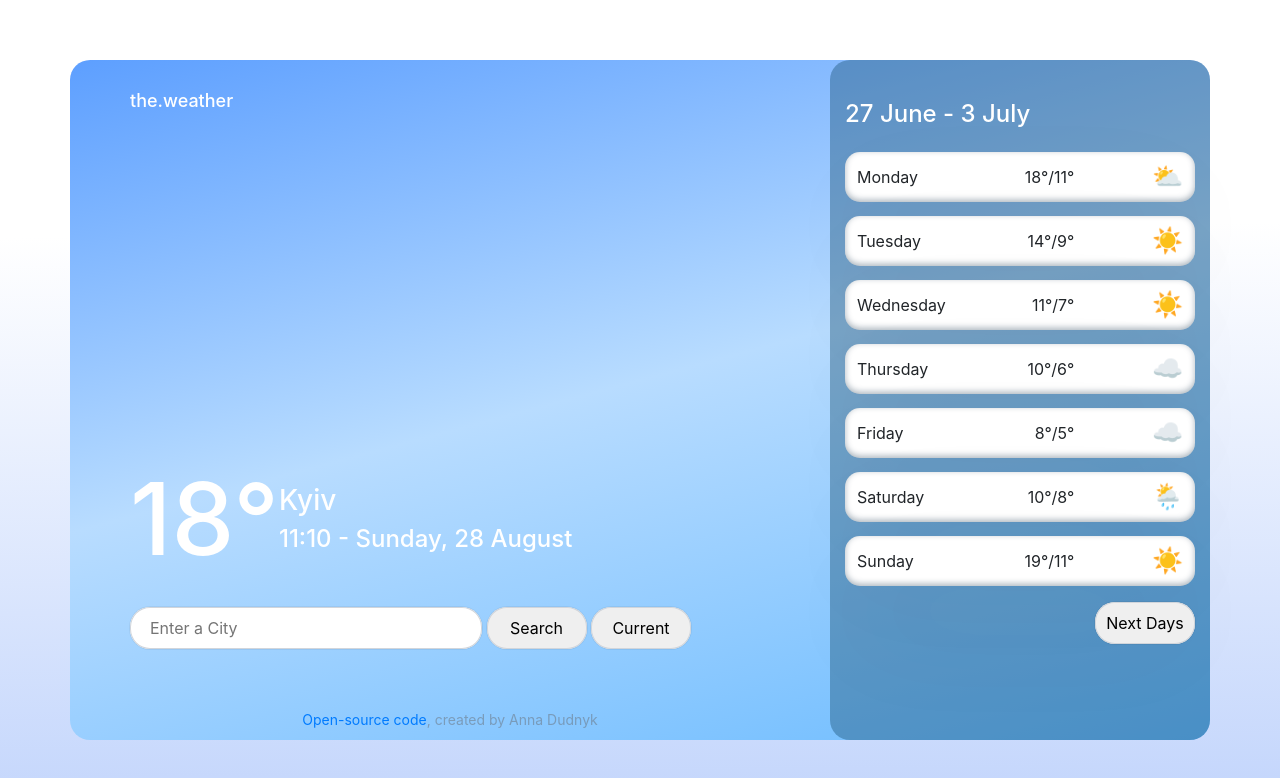
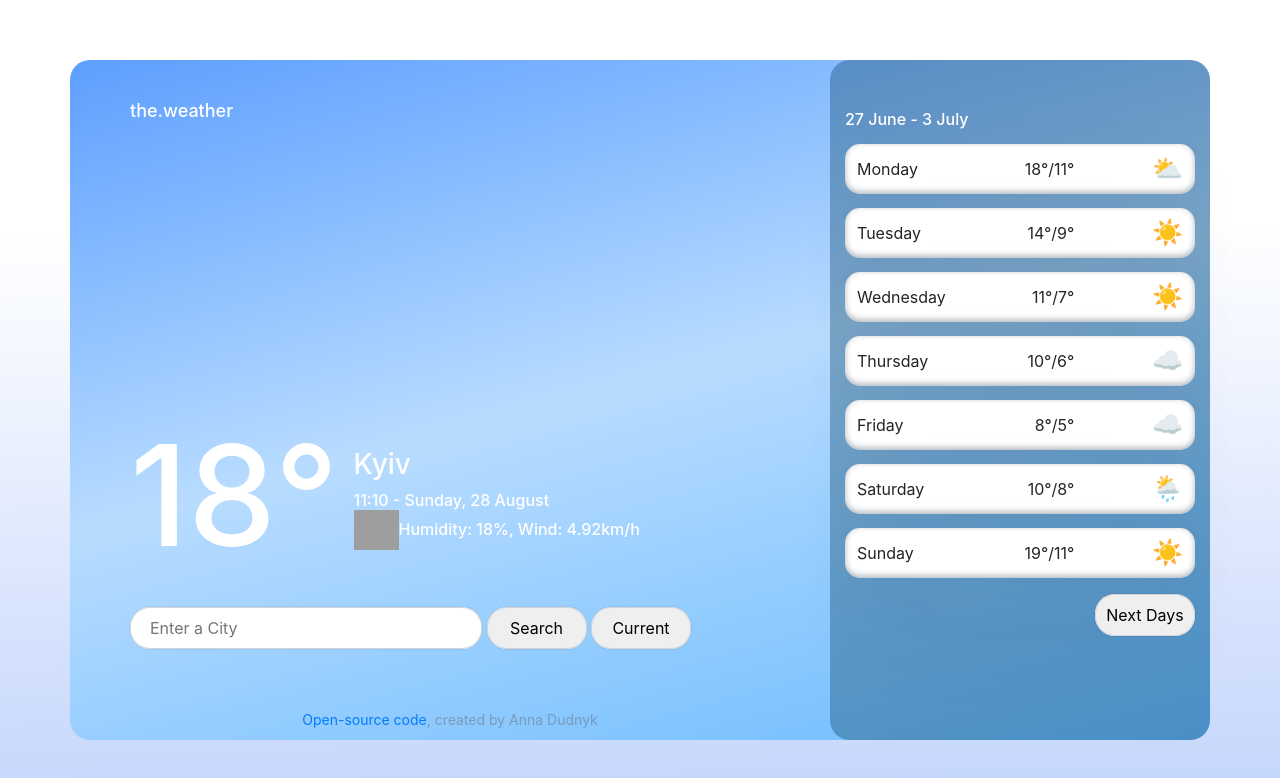
Before and after one commit to AnnaDudnyk/my-first-project, a plain HTML site: page index.html in a window 1280 px wide. Drawn offline with nearby package versions, Linux system fonts and the light colour scheme; grey boxes are pictures that could not be loaded.

Commit message:
added conditions(icon, humidity, wind) to html+css

```diff
--- a/index.html
+++ b/index.html
@@ -25,6 +25,13 @@
               <div class="location-wrapper">
                 <h3 class="city" id="current-city">Kyiv</h3>
                 <h4 class="time" id="current-time">17:11 - Sunday, 26 June</h4>
+                <div class="condition-wrapper">
+                  <img
+                    src="http://openweathermap.org/img/wn/10d@2x.png"
+                    alt=""
+                  />
+                  <h4>Humidity: 18%, Wind: 4.92km/h</h4>
+                </div>
               </div>
             </div>
             <form id="search-form">
--- a/src/styles.css
+++ b/src/styles.css
@@ -11,12 +11,27 @@ h2,
 h3,
 h4 {
   color: white;
+  margin-top: 10px;
 }
 h1 {
   font-size: 18px;
 }
 h2 {
-  font-size: 100px;
+  font-size: 140px;
+}
+h3 {
+  font-size: 28px;
+}
+h4 {
+  font-size: 16px;
+  margin-bottom: 0;
+}
+img {
+  vertical-align: middle;
+  border-style: none;
+  width: 45px;
+  height: 40px;
+  margin-left: 0;
 }
 form {
   margin-bottom: 60px;
@@ -63,6 +78,13 @@ li span:last-of-type {
   flex-direction: row;
   align-items: center;
   margin-bottom: 20px;
+}
+.location-wrapper {
+  margin-left: 15px;
+}
+.condition-wrapper {
+  display: flex;
+  flex-direction: row;
 }
 .col-4 {
   padding-top: 40px;
```
